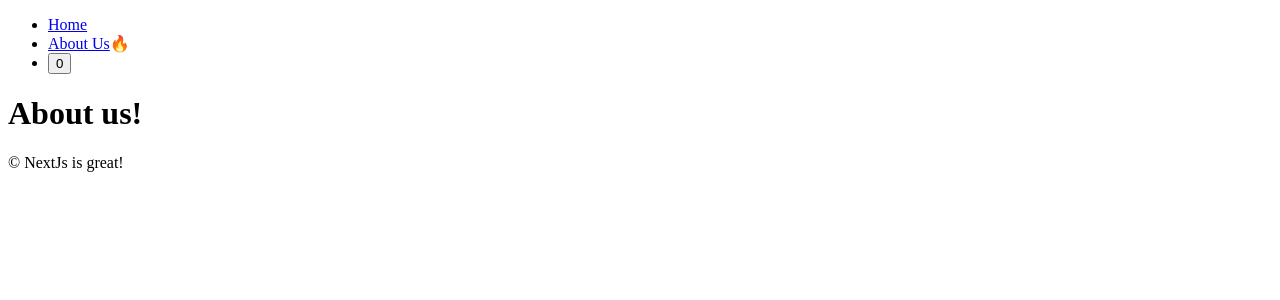
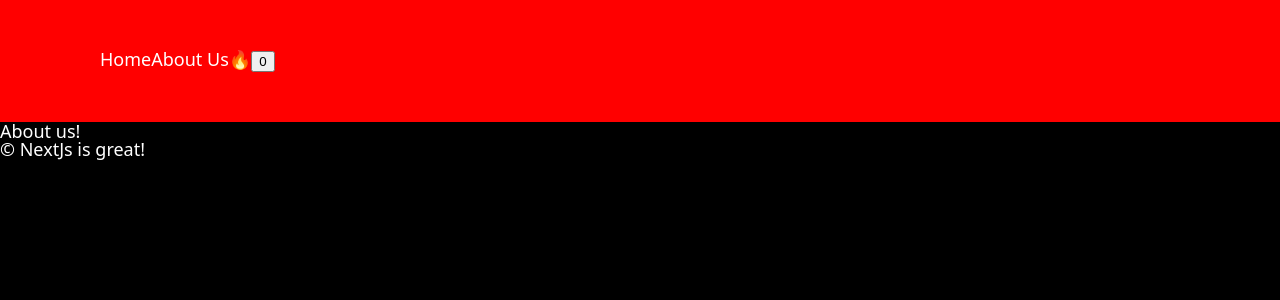
Before and after one commit to mintae1117/NextJs-14-basics, a Next.js app: page /about-us in a window 1280 px wide. Shown: the top 300 px of the page. Built offline with nearby package versions, Linux system fonts and the light colour scheme.

Commit message:
css styling

```diff
--- a/app/layout.tsx
+++ b/app/layout.tsx
@@ -1,3 +1,4 @@
+import "../styles/global.css";
 import Navigation from "../components/navigation"
 
 export const metadata = {
--- a/components/navigation.tsx
+++ b/components/navigation.tsx
@@ -1,4 +1,5 @@
 "use client";
+import styles from "../styles/navigation.module.css";
 
 import Link from "next/link";
 import { usePathname } from "next/navigation";
@@ -9,8 +10,8 @@
   const [count, setCount] = useState(0);
 
   return (
-    <nav>
-      <ul>
+    <nav className={styles.nav}>
+      <ul className={styles.list}>
         <li>
           <Link href="/">Home</Link> {path === "/" ? "🔥" : null}
         </li>
--- /dev/null
+++ b/styles/global.css
@@ -0,0 +1,151 @@
+html,
+body,
+div,
+span,
+applet,
+object,
+iframe,
+h1,
+h2,
+h3,
+h4,
+h5,
+h6,
+p,
+blockquote,
+pre,
+a,
+abbr,
+acronym,
+address,
+big,
+cite,
+code,
+del,
+dfn,
+em,
+img,
+ins,
+kbd,
+q,
+s,
+samp,
+small,
+strike,
+strong,
+sub,
+sup,
+tt,
+var,
+b,
+u,
+i,
+center,
+dl,
+dt,
+dd,
+ol,
+ul,
+li,
+fieldset,
+form,
+label,
+legend,
+table,
+caption,
+tbody,
+tfoot,
+thead,
+tr,
+th,
+td,
+article,
+aside,
+canvas,
+details,
+embed,
+figure,
+figcaption,
+footer,
+header,
+hgroup,
+menu,
+nav,
+output,
+ruby,
+section,
+summary,
+time,
+mark,
+audio,
+video {
+  margin: 0;
+  padding: 0;
+  border: 0;
+  font-size: 100%;
+  font: inherit;
+  vertical-align: baseline;
+}
+/* HTML5 display-role reset for older browsers */
+article,
+aside,
+details,
+figcaption,
+figure,
+footer,
+header,
+hgroup,
+menu,
+nav,
+section {
+  display: block;
+}
+body {
+  line-height: 1;
+}
+ol,
+ul {
+  list-style: none;
+}
+blockquote,
+q {
+  quotes: none;
+}
+blockquote:before,
+blockquote:after,
+q:before,
+q:after {
+  content: "";
+  content: none;
+}
+table {
+  border-collapse: collapse;
+  border-spacing: 0;
+}
+
+body {
+  font-family:
+    system-ui,
+    -apple-system,
+    BlinkMacSystemFont,
+    "Segoe UI",
+    Roboto,
+    Oxygen,
+    Ubuntu,
+    Cantarell,
+    "Open Sans",
+    "Helvetica Neue",
+    sans-serif;
+  background-color: black;
+  color: white;
+  font-size: 18px;
+}
+
+a {
+  color: inherit;
+  text-decoration: none;
+}
+
+a:hover {
+  text-decoration: underline;
+}
--- /dev/null
+++ b/styles/navigation.module.css
@@ -0,0 +1,8 @@
+.nav {
+    background-color: red;
+    padding: 50px 100px;
+  }
+
+  .list {
+    display: flex;
+  }
```
